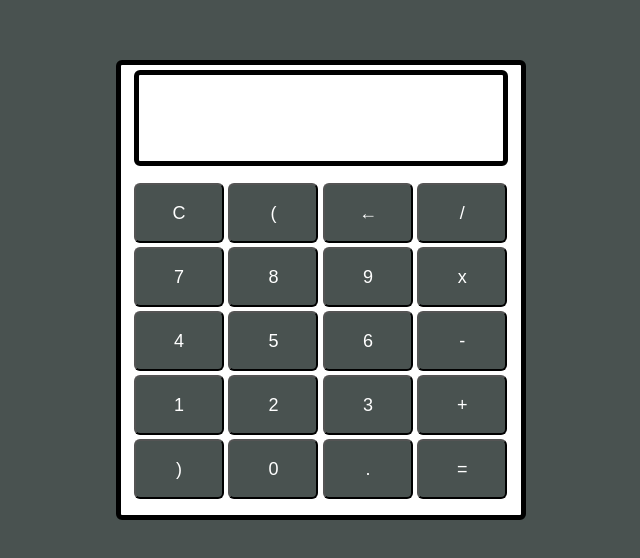
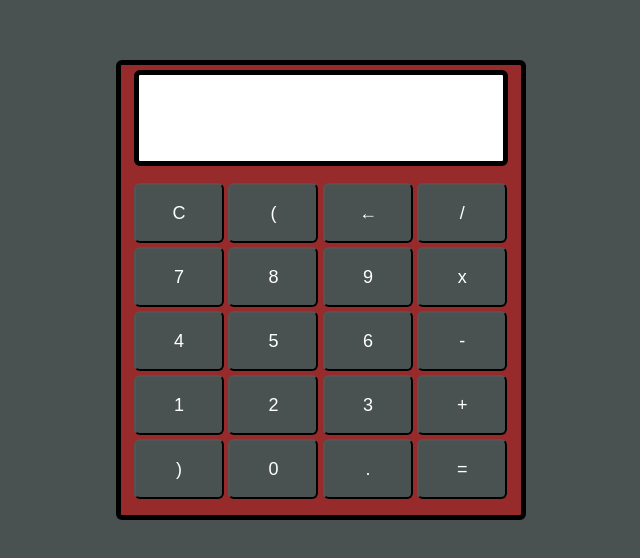
Before and after one commit to isaacraf/calculadora, a plain HTML site: page index.html in a window 1280 px wide. Shown: the part 110-668 px from the top of the page, without its empty margins (319-959 px from the left). Drawn offline with Linux system fonts and the light colour scheme.

Commit message:
tete cor principal calculaora

```diff
--- a/style.css
+++ b/style.css
@@ -12,7 +12,7 @@
  .main{
     width: 400px;
     height: 450px;
-    background-color: white;
+    background-color: rgb(151, 43, 43);
     position: absolute;
     border: 5px solid black;
     border-radius: 6px;
```
